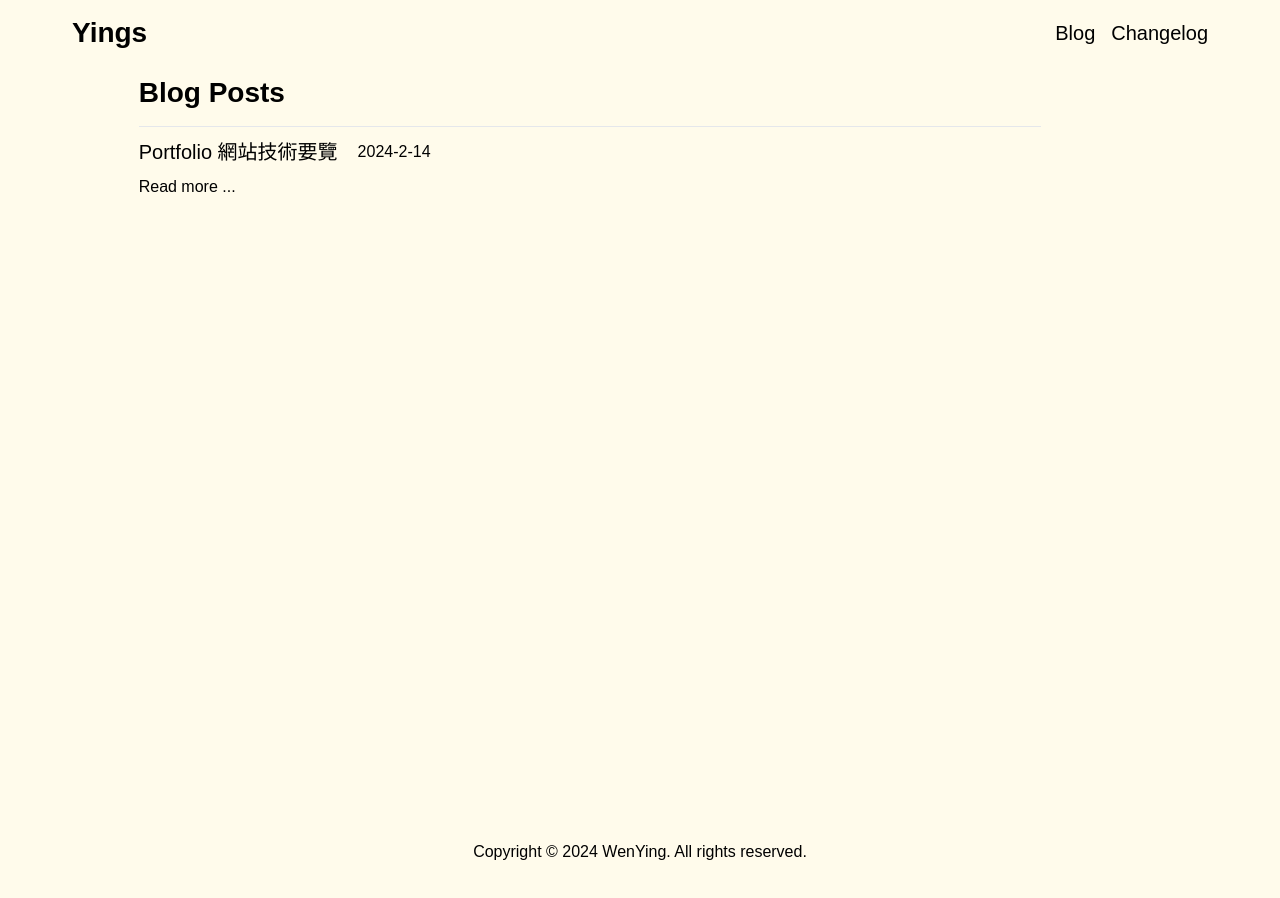
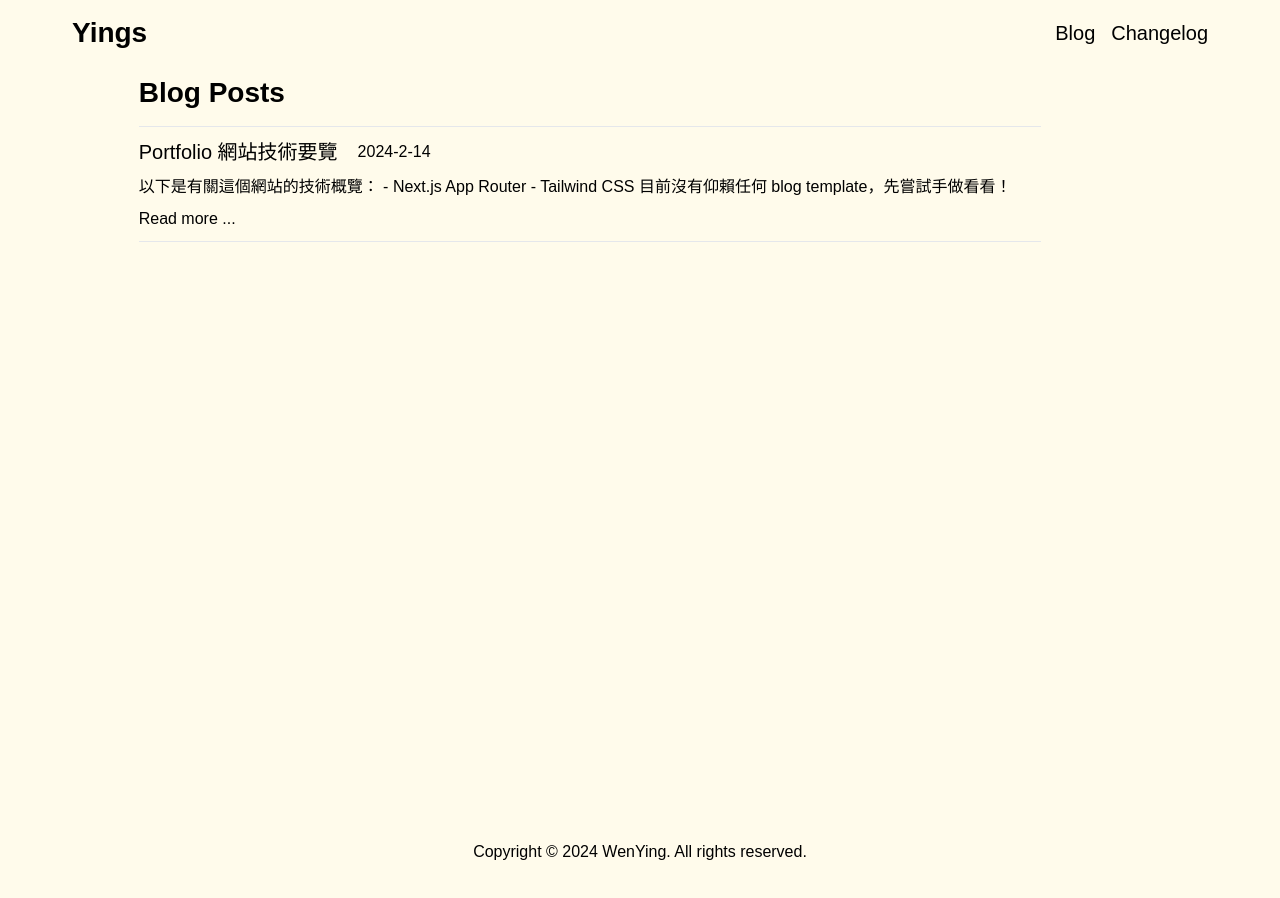
Before and after one commit to ismeleft/WenYingPortfolio, a Next.js app: page /blog in a window 1280 px wide. Shown: the top 898 px of the page. Built offline with nearby package versions, Linux system fonts and the light colour scheme.

Commit message:
refactor:blog

```diff
--- a/app/blog/page.js
+++ b/app/blog/page.js
@@ -31,13 +31,15 @@ export default async function BlogPage() {
       <hr />
       {posts.map((post) => (
         <div key={post.slug}>
-          <div className="flex items-center gap-2 mb-2">
+          <div className="flex flex-wrap items-center gap-2 mb-2">
             <h3 className="mr-3">{post.title}</h3>
             <div>{post.date}</div>
+            <p>{post.description}</p>
           </div>
           <Link href={`/blog/${encodeURIComponent(post.slug)}`}>
             <div className="hover:text-blue-700">Read more ...</div>
           </Link>
+          <hr />
         </div>
       ))}
     </div>
--- a/app/posts/test.md
+++ b/app/posts/web-tech.md
@@ -1,5 +1,9 @@
 ---
 title: "Portfolio 網站技術要覽"
+description: "以下是有關這個網站的技術概覽：
+- Next.js App Router
+- Tailwind CSS
+目前沒有仰賴任何 blog template，先嘗試手做看看！"
 date: "2024-2-14"
 tags: []
 ---
```
